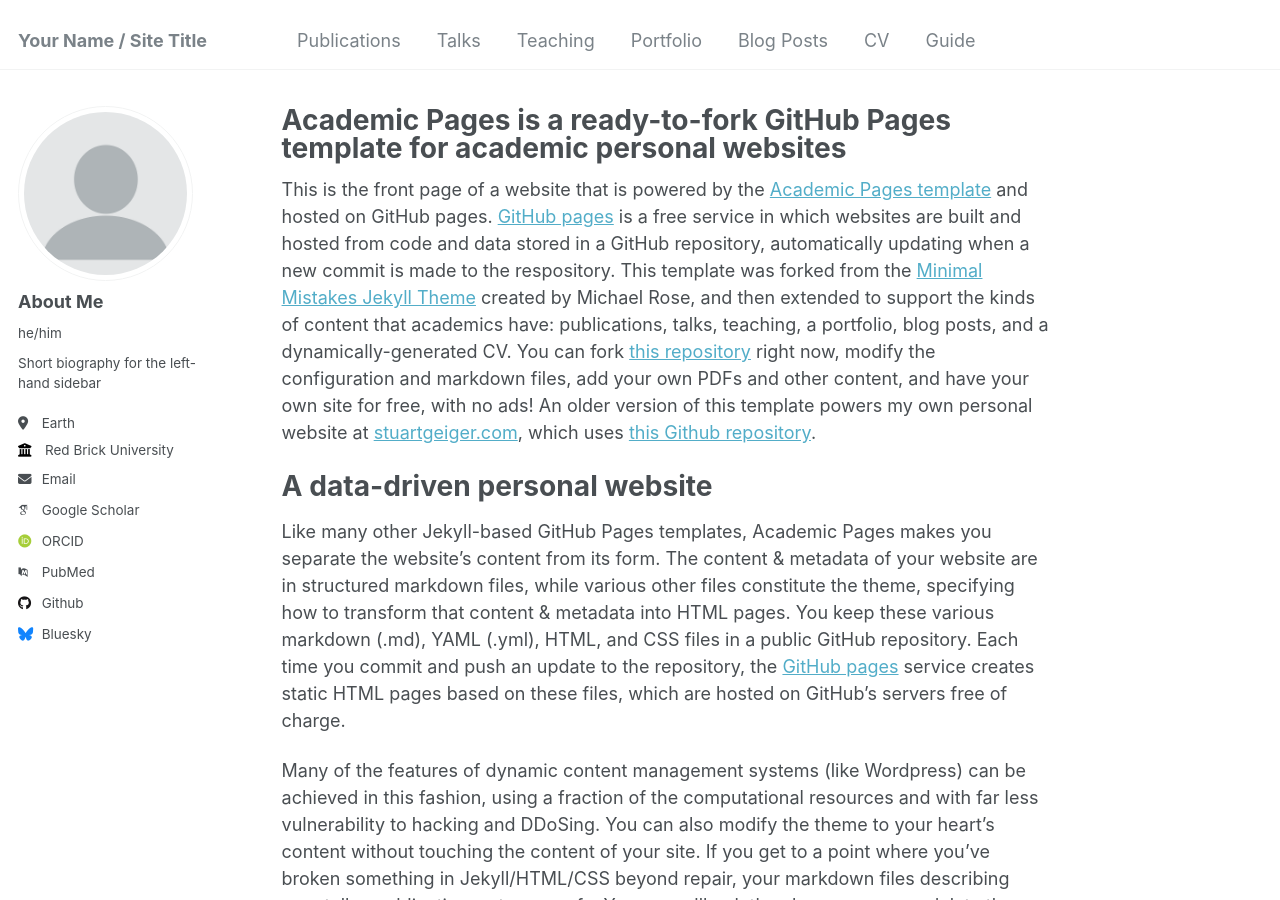
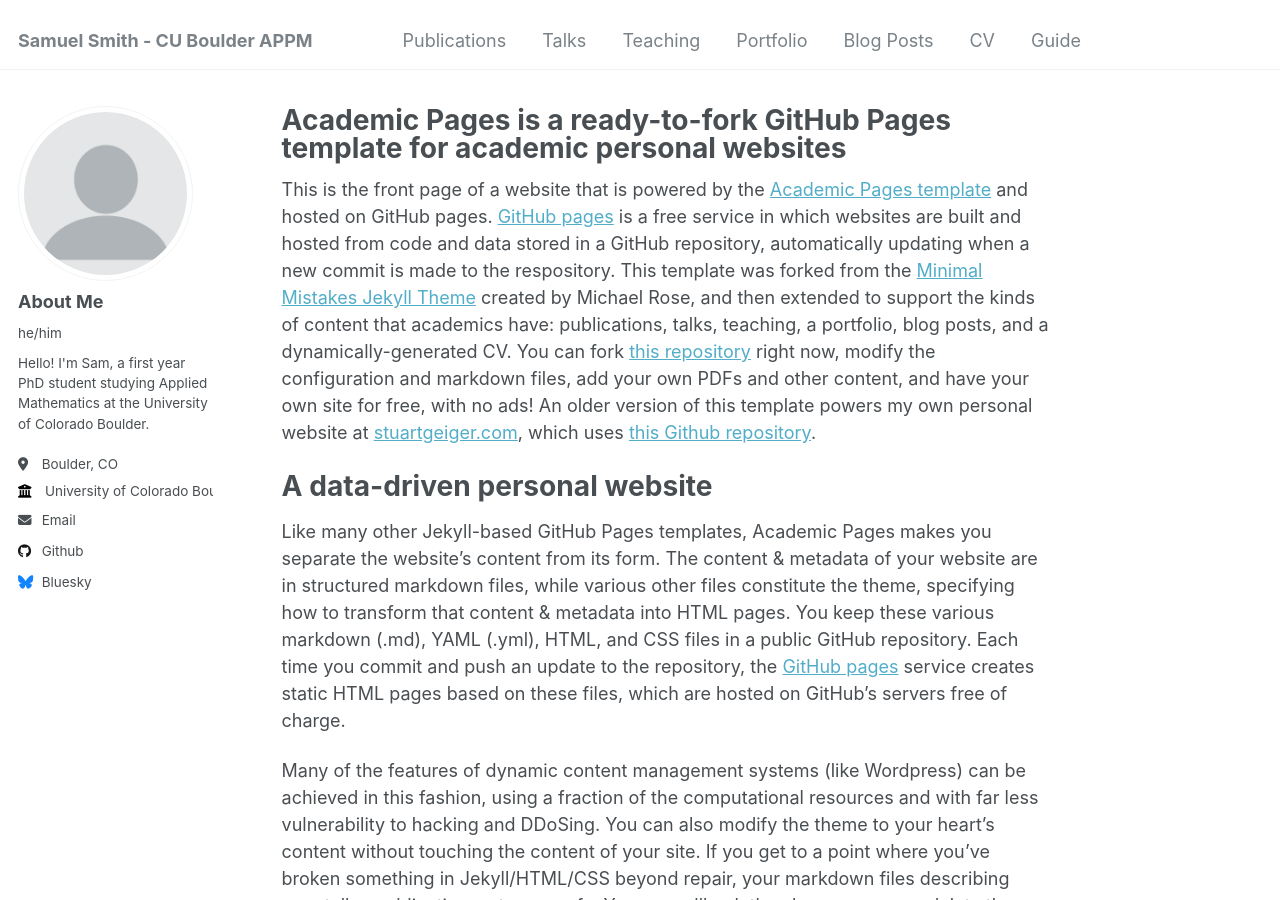
Before and after one commit to samuel-smith-appm/samuel-smith-appm.github.io, a Jekyll site: the page built from _pages/about.md, in a window 1280 px wide and 900 px high. Built offline with Jekyll 4.4.1, drawn with Linux system fonts in a browser that asks for light colours; some web fonts are replaced.

Commit message:
Update _config.yml

```diff
--- a/_config.yml
+++ b/_config.yml
@@ -8,7 +8,7 @@
 
 # Basic Site Settings
 locale                   : "en-US"
-title                    : "Your Name / Site Title"
+title                    : "Samuel Smith - CU Boulder APPM"
 title_separator          : "-"
 name                     : &name "Your Name"
 description              : &description "personal description"
@@ -24,26 +24,26 @@ author:
   avatar           : "profile.png"
   name             : "About Me"
   pronouns         : "he/him" # example: "she/her"
-  bio              : "Short biography for the left-hand sidebar"
-  location         : "Earth"
-  employer         : "Red Brick University"
+  bio              : "Hello! I'm Sam, a first year PhD student studying Applied Mathematics at the University of Colorado Boulder."
+  location         : "Boulder, CO"
+  employer         : "University of Colorado Boulder"
   uri              : # URL
-  email            : "none@example.org"
+  email            : "Samuel.Smith@colorado.edu"
 
   # Academic websites
   arxiv            : # URL - Update with the correct link to your profile
-  googlescholar    : "https://scholar.google.com/citations?user=PS_CX0AAAAAJ"
+  googlescholar    : # "https://scholar.google.com/citations?user=PS_CX0AAAAAJ"
   impactstory      : # URL
-  orcid            : "http://orcid.org/yourorcidurl"
+  orcid            : # "http://orcid.org/yourorcidurl"
   semantic         : # URL
-  pubmed           : "https://www.ncbi.nlm.nih.gov/pubmed/?term=john+snow"
+  pubmed           : # "https://www.ncbi.nlm.nih.gov/pubmed/?term=john+snow"
   researchgate     : # URL
 
   # Repositories and software development
   bitbucket        : # Username - Update with your username on the site
   codepen          : # Username
   dribbble         : # Username
-  github           : "academicpages"
+  github           : "samuel-smith-appm"
   kaggle           : # Username
   stackoverflow    : # User number or user number and name (i.e., use "1" or "1/jeff-atwood")
 
```
